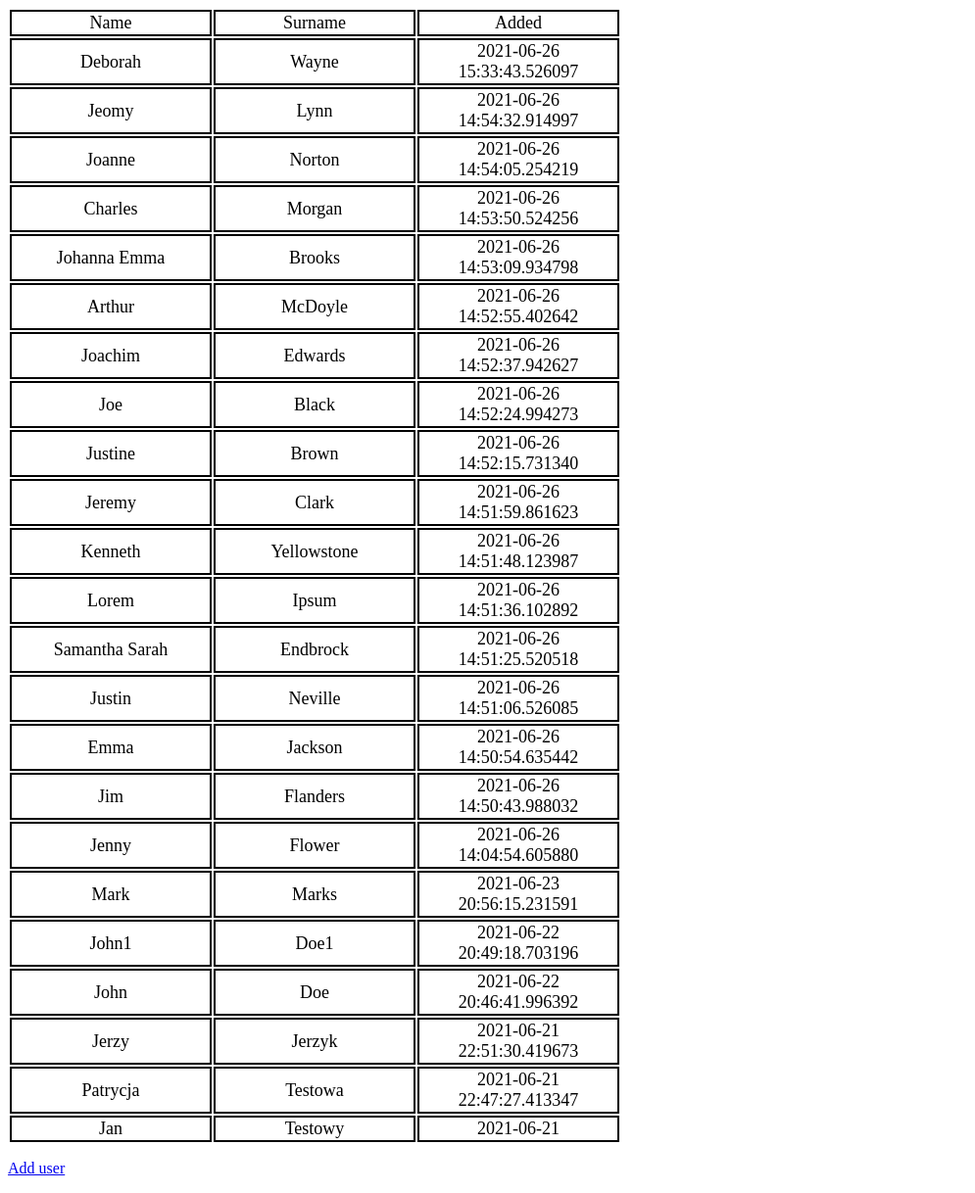
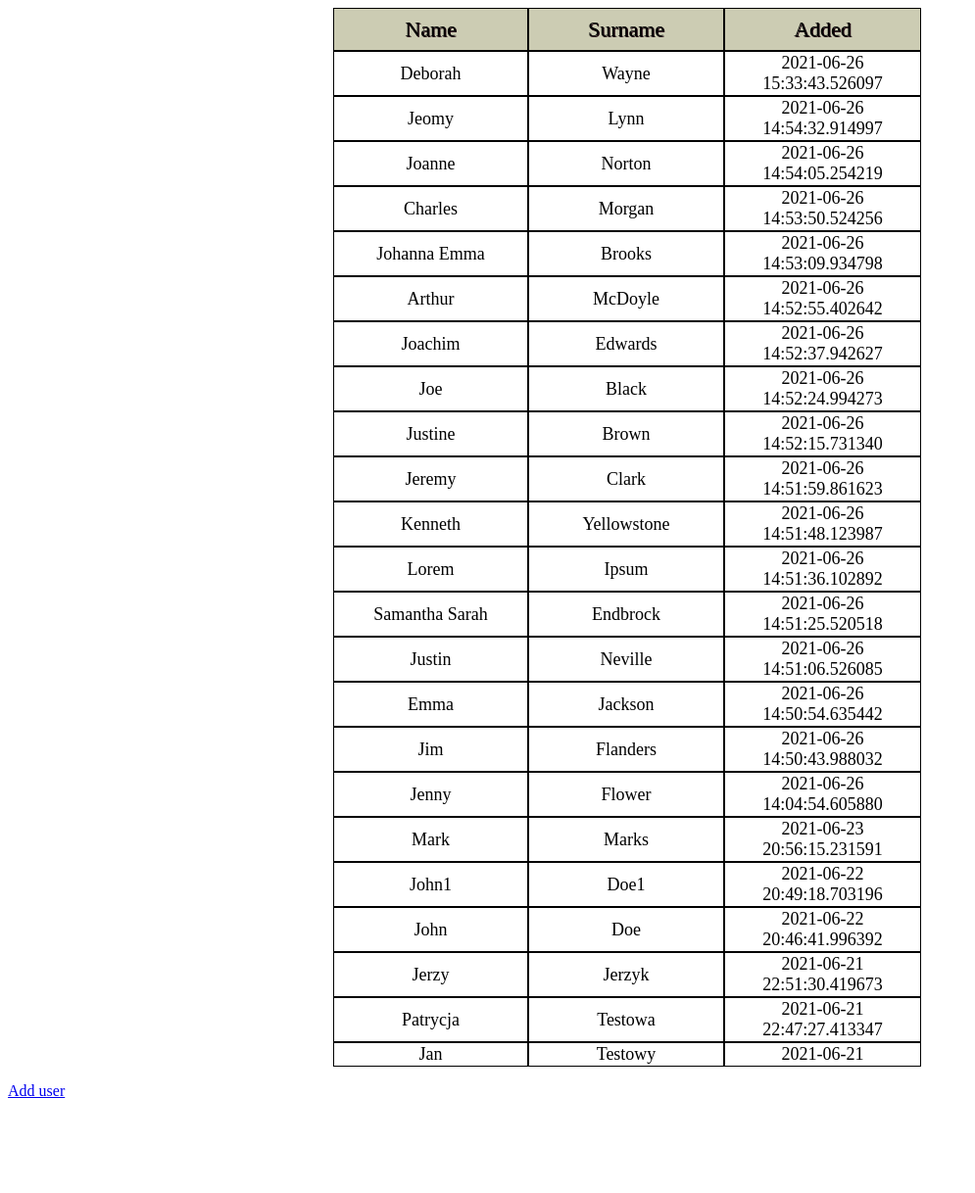
Before and after one commit to Paravati/simple-database-flask-app, a Flask app: page /users in a window 1280 px wide. Shown: the whole page at 98% size, without its empty margins (0-995 px from the left). After the commit the page ends 1121 px from the top, so only its background shows below. Run offline with Flask 2, Linux system fonts and the light colour scheme; data comes from the database, SQL or seed files in the repository; both versions use the stored data as it was after the commit.

Commit message:
centered table; added more records; added table heading and style for it

```diff
--- a/static/style.css
+++ b/static/style.css
@@ -1,7 +1,22 @@
 td{
-border: 2px solid black;
+border: 1px solid black;
 width: 200px;
 height: 20px;
 font-size: 18px;
 text-align: center;
 }
+
+.user-table{
+width: 600px;
+display: block;
+margin-left: auto;
+margin-right: auto;
+border-spacing: 0px;
+}
+
+.first-row{
+height: 40px;
+font: 22px solid black;
+text-shadow: 1px 1px #1a000d;
+background-color: #ccccb3;
+}
--- a/templates/user.html
+++ b/templates/user.html
@@ -6,11 +6,11 @@
     <link rel="stylesheet" href="static/style.css">
 </head>
 <body>
-<table>
+    <table class="user-table">
     <tr>
-        <td>Name</td>
-        <td>Surname</td>
-        <td>Added</td>
+        <td class="first-row">Name</td>
+        <td class="first-row">Surname</td>
+        <td class="first-row">Added</td>
     </tr>
         {% for user in users %}
             <tr>
```
Also changed, not shown: db.sqlite.
